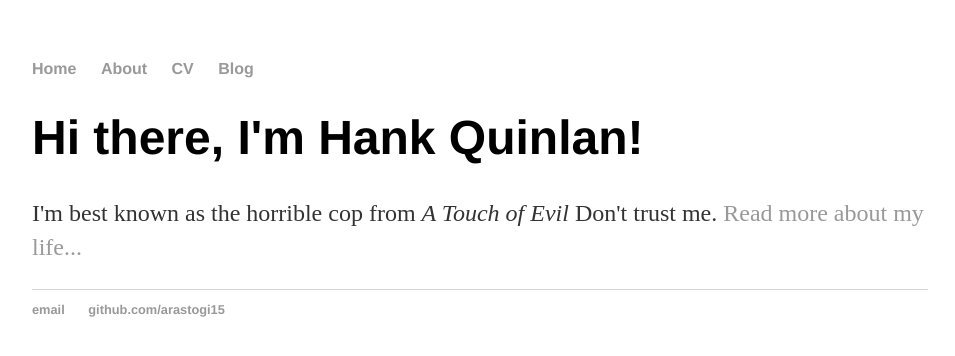
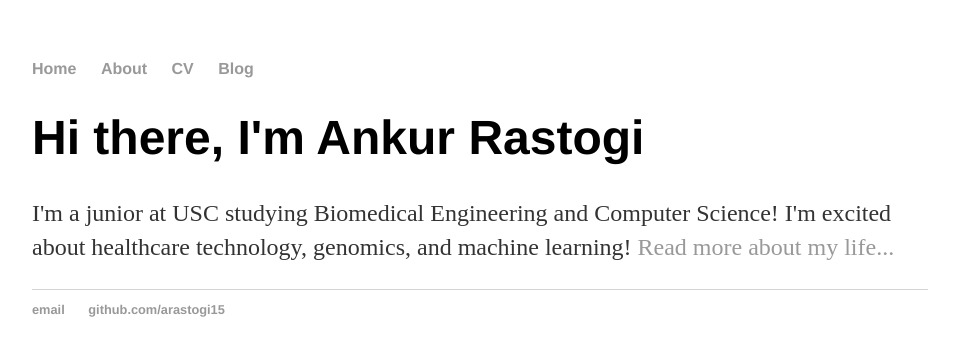
Before and after one commit to arastogi15/arastogi15.github.io, a Jekyll site: the page built from index.html, in a window 1280 px wide. Shown: the top 356 px of the page, without its empty margins (160-1115 px from the left). Built offline with Jekyll 4.4.1, drawn with Linux system fonts in a browser that asks for light colours.

Commit message:
Updated main page

```diff
--- a/index.html
+++ b/index.html
@@ -1,8 +1,8 @@
 ---
 layout: default
-title: Hank Quinlan, Horrible Cop
+title: Ankur Rastogi, blisfully unaware.
 ---
 <div class="blurb">
-	<h1>Hi there, I'm Hank Quinlan!</h1>
-	<p>I'm best known as the horrible cop from <em>A Touch of Evil</em> Don't trust me. <a href="/about">Read more about my life...</a></p>
+	<h1>Hi there, I'm Ankur Rastogi</h1>
+	<p>I'm a junior at USC studying Biomedical Engineering and Computer Science! I'm excited about healthcare technology, genomics, and machine learning! <a href="/about">Read more about my life...</a></p>
 </div><!-- /.blurb -->
```
